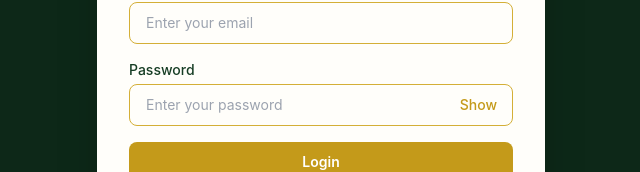
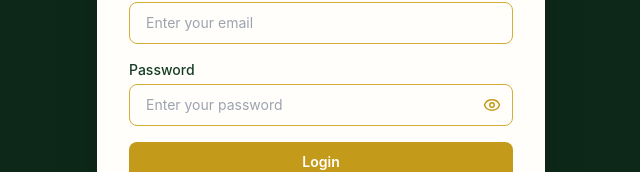
Before and after one commit to yflrafiki/gesteachers, a React (Vite) app: page /login in a window 1280 px wide. Shown: the part 412-584 px from the top of the page, without its empty margins (319-959 px from the left). Built offline with nearby package versions, Linux system fonts and the light colour scheme; no server answers.

Commit message:
toggle password

```diff
--- a/src/pages/Account.tsx
+++ b/src/pages/Account.tsx
@@ -4,12 +4,13 @@ import Layout from '../components/layout/Layout';
 import { useAuth } from '../context/AuthContext';
 import { changePassword } from '../api/auth';
 import toast from 'react-hot-toast';
-import { User, Lock, ChevronDown, ChevronUp, LogOut } from 'lucide-react';
+import { User, Lock, ChevronDown, ChevronUp, LogOut, Eye, EyeOff } from 'lucide-react';
 
 const Account = () => {
   const { user, logout } = useAuth();
   const navigate = useNavigate();
   const [showPwForm, setShowPwForm] = useState(true);
+  const [showPasswords, setShowPasswords] = useState(false);
   const [pwForm, setPwForm] = useState({
     current_password: '',
     new_password: '',
@@ -90,13 +91,23 @@ const Account = () => {
               ].map(({ label, field }) => (
                 <div key={field}>
                   <p className="text-xs text-gray-400 mb-1">{label}</p>
-                  <input
-                    type="password"
-                    value={(pwForm as any)[field]}
-                    onChange={(e) => setPwForm({ ...pwForm, [field]: e.target.value })}
-                    className="w-full border border-gray-300 rounded-lg px-3 py-2 text-sm focus:outline-none focus:ring-2 focus:ring-amber-500"
-                    placeholder={label}
-                  />
+                  <div className="relative">
+                    <input
+                      type={showPasswords ? 'text' : 'password'}
+                      value={(pwForm as any)[field]}
+                      onChange={(e) => setPwForm({ ...pwForm, [field]: e.target.value })}
+                      className="w-full border border-gray-300 rounded-lg px-3 py-2 pr-10 text-sm focus:outline-none focus:ring-2 focus:ring-amber-500"
+                      placeholder={label}
+                    />
+                    <button
+                      type="button"
+                      onClick={() => setShowPasswords((prev) => !prev)}
+                      title={showPasswords ? 'Hide passwords' : 'Show passwords'}
+                      className="absolute inset-y-0 right-0 flex items-center px-3 text-gray-400 hover:text-gray-600 focus:outline-none"
+                    >
+                      {showPasswords ? <EyeOff size={16} /> : <Eye size={16} />}
+                    </button>
+                  </div>
                 </div>
               ))}
               <button onClick={handleChangePassword} disabled={changingPw}
--- a/src/pages/Login.tsx
+++ b/src/pages/Login.tsx
@@ -3,6 +3,7 @@ import { useNavigate } from 'react-router-dom';
 import { useAuth } from '../context/AuthContext';
 import toast from 'react-hot-toast';
 import gesLogo from '../assets/ges-logo.png';
+import { Eye, EyeOff } from 'lucide-react';
 
 const Login = () => {
   const { login } = useAuth();
@@ -60,7 +61,7 @@ const Login = () => {
                 type={showPassword ? 'text' : 'password'}
                 value={form.password}
                 onChange={(e) => setForm({ ...form, password: e.target.value })}
-                className="w-full rounded-lg px-4 py-2.5 pr-20 focus:outline-none focus:ring-2 text-sm"
+                className="w-full rounded-lg px-4 py-2.5 pr-11 focus:outline-none focus:ring-2 text-sm"
                 style={{ border: '1px solid #D4AF37', color: '#0D2818', backgroundColor: '#FFFEFA' }}
                 placeholder="Enter your password"
                 required
@@ -68,10 +69,11 @@ const Login = () => {
               <button
                 type="button"
                 onClick={() => setShowPassword((prev) => !prev)}
-                className="absolute inset-y-0 right-0 flex items-center px-4 text-sm font-medium focus:outline-none"
+                title={showPassword ? 'Hide password' : 'Show password'}
+                className="absolute inset-y-0 right-0 flex items-center px-3 focus:outline-none"
                 style={{ color: '#C49A1A' }}
               >
-                {showPassword ? 'Hide' : 'Show'}
+                {showPassword ? <EyeOff size={18} /> : <Eye size={18} />}
               </button>
             </div>
           </div>
```
